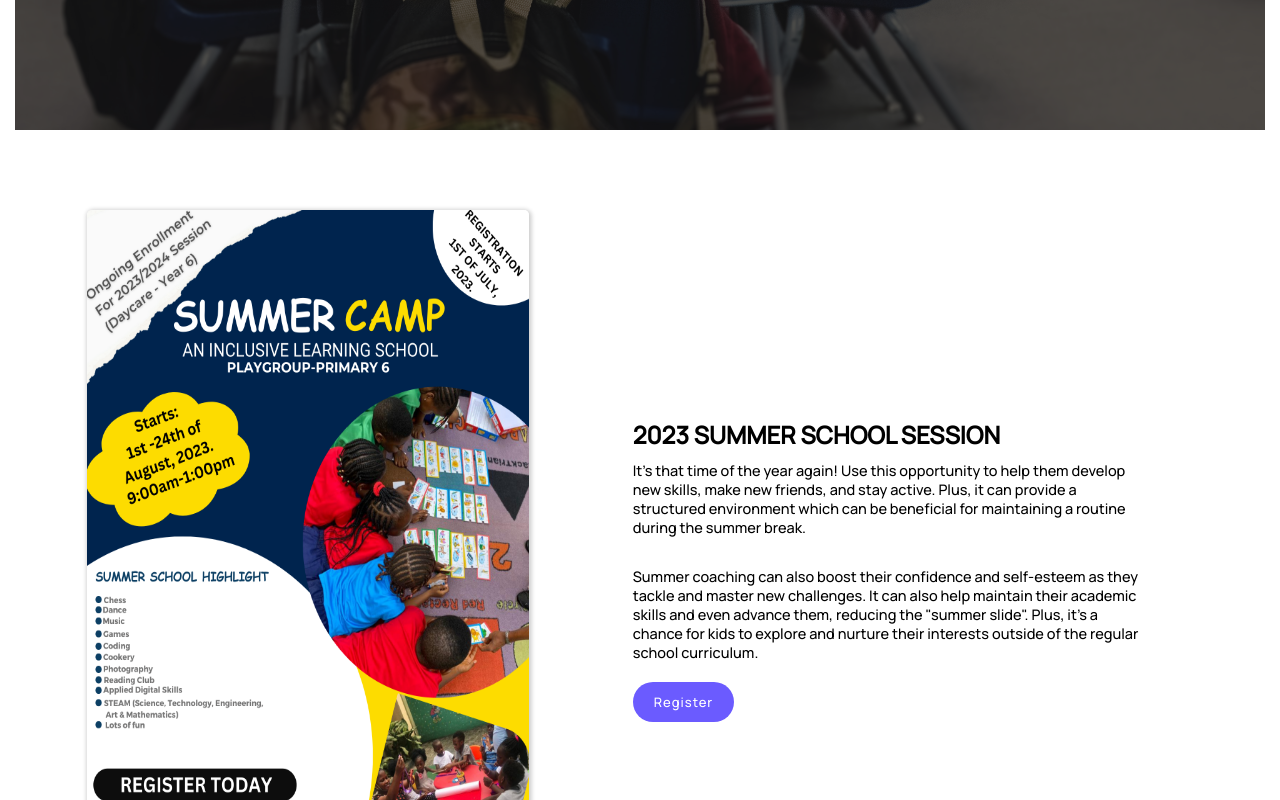
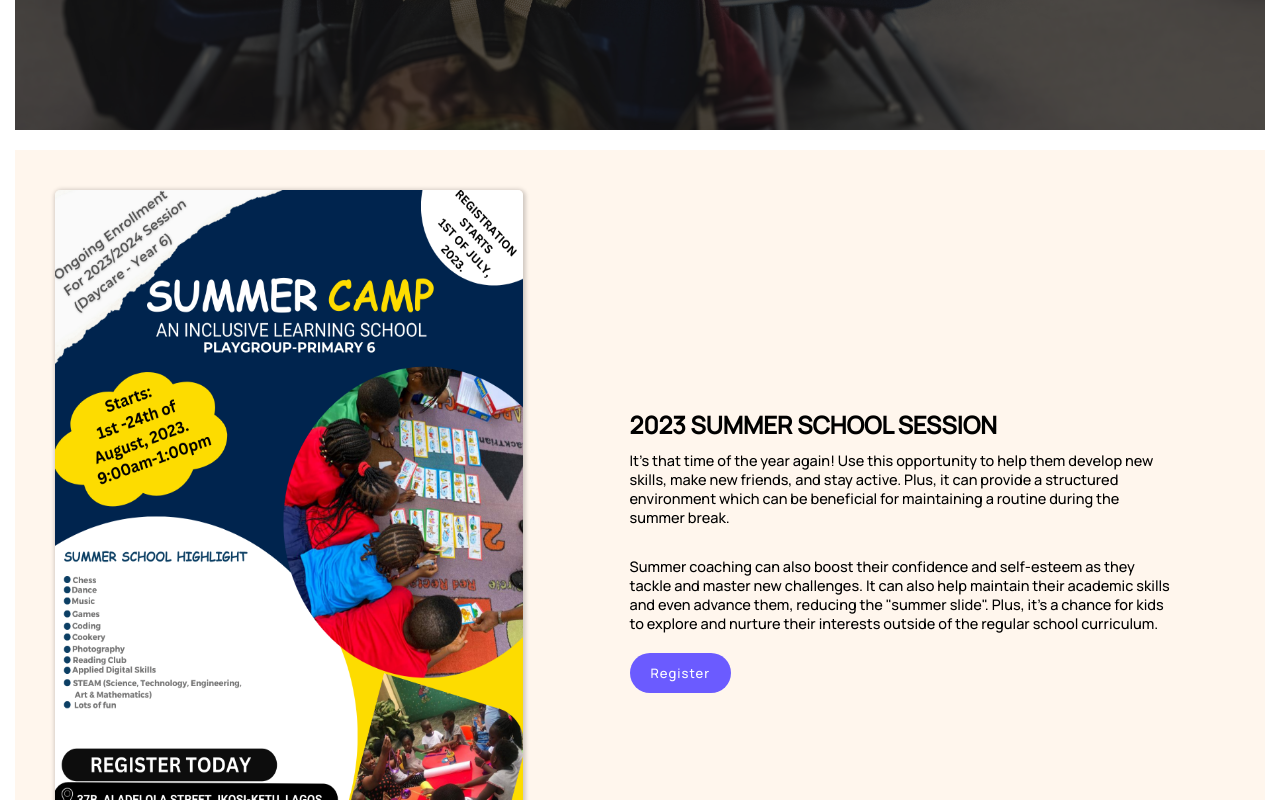
Before and after one commit to IdowuJosiah/School, a React (Create React App) app in the folder school/: page / in a window 1280 px wide. Shown: the part 740-1540 px from the top of the page. Built offline with nearby package versions, Linux system fonts and the light colour scheme; grey boxes are pictures that could not be loaded.

Commit message:
likkle stylin'

```diff
--- a/school/src/css/Banner.css
+++ b/school/src/css/Banner.css
@@ -14,8 +14,12 @@ body{
 }
 
 .registration-banner{
-    padding: 5rem 2rem;
+    margin: 20px 0;
     position: relative;
+    width: 100%;
+    height: 100vh;
+    padding: 40px 0;
+    background: rgba(255, 218, 185, 0.25);
 }
 
 .summer-school-registration-entrance{
@@ -24,7 +28,8 @@ body{
     justify-content: space-between;
     margin: 0 auto;
     width: calc(100% - 5rem);
-    height: calc(100vh - 5rem);
+    height: 100%;
+
 }
 
 .entrance-image{
```
